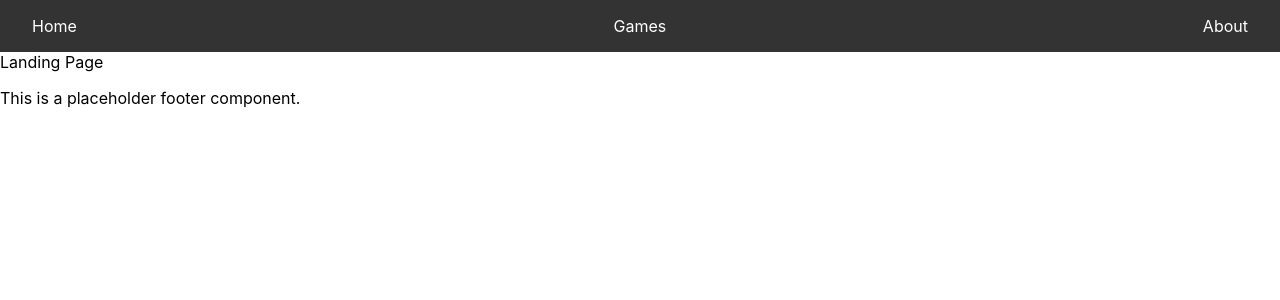
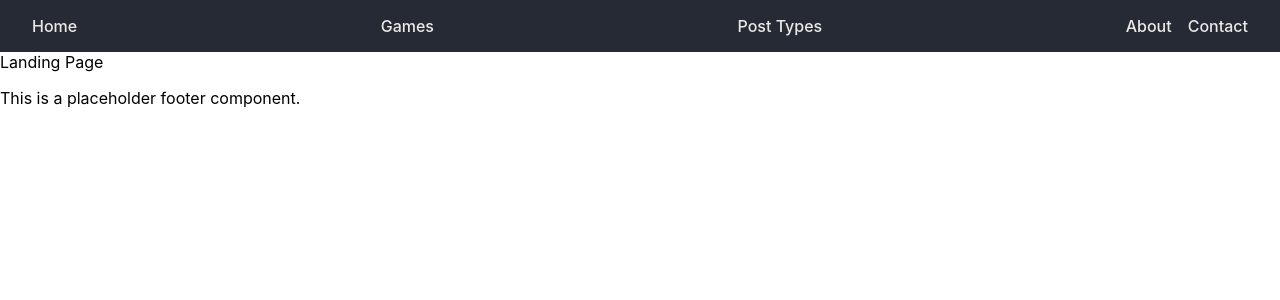
Before and after one commit to AnthonyMillerGit/DeadCCGRevival, a React (Create React App) app in the folder frontend/: page / in a window 1280 px wide. Shown: the top 300 px of the page. Built offline with nearby package versions, Linux system fonts and the light colour scheme.

Commit message:
add navbar styling

```diff
--- a/frontend/src/components/Navbar/Navbar.js
+++ b/frontend/src/components/Navbar/Navbar.js
@@ -1,13 +1,31 @@
-import React from 'react';
+import React, { useState } from 'react';
 import { Link } from 'react-router-dom';
-import { NavbarContainer, NavbarItem } from './Navbar.styles';
+import { NavbarContainer, NavbarItem, NavbarItemsContainer, DropdownMenu, DropdownItem } from './Navbar.styles';
 
 function Navbar() {
+  const [isDropdownOpen, setDropdownOpen] = useState(false);
+
   return (
     <NavbarContainer>
       <NavbarItem as={Link} to="/">Home</NavbarItem>
       <NavbarItem as={Link} to="/games">Games</NavbarItem>
-      <NavbarItem as={Link} to="/about">About</NavbarItem>
+      <div
+        onMouseEnter={() => setDropdownOpen(true)}
+        onMouseLeave={() => setDropdownOpen(false)}
+      >
+        <NavbarItem>Post Types</NavbarItem>
+        {isDropdownOpen && (
+          <DropdownMenu>
+            <DropdownItem as={Link} to="/post-types/card-review">Card Review</DropdownItem>
+            <DropdownItem as={Link} to="/post-types/deck-tech">Deck Tech</DropdownItem>
+            <DropdownItem as={Link} to="/post-types/new-cards">New Cards</DropdownItem>
+          </DropdownMenu>
+        )}
+      </div>
+      <NavbarItemsContainer>
+        <NavbarItem as={Link} to="/about">About</NavbarItem>
+        <NavbarItem as={Link} to="/contact">Contact</NavbarItem>
+      </NavbarItemsContainer>
     </NavbarContainer>
   );
 }
--- a/frontend/src/components/Navbar/Navbar.styles.js
+++ b/frontend/src/components/Navbar/Navbar.styles.js
@@ -3,17 +3,46 @@ import styled from 'styled-components';
 export const NavbarContainer = styled.nav`
   display: flex;
   justify-content: space-between;
-  padding: 1rem;
-  background-color: #333;
-  color: white;
+  align-items: center;
+  padding: 1rem 2rem;
+  background-color: #252A34;
+  color: #EAEAEA;
+`;
+
+export const NavbarItemsContainer = styled.div`
+  display: flex;
+  align-items: center;
+  gap: 1rem;
 `;
 
 export const NavbarItem = styled.a`
-  color: white;
+  color: #EAEAEA;
   text-decoration: none;
-  margin: 0 1rem;
+  font-size: 1rem;
+  font-weight: 500;
+  transition: color 0.3s ease;
 
   &:hover {
-    text-decoration: underline;
+    color: #08D9D6;
   }
 `;
+
+export const DropdownMenu = styled.div`
+  position: absolute;
+  background-color: #252A34;
+  padding: 0.5rem;
+  border-radius: 5px;
+  box-shadow: 0 4px 8px rgba(0, 0, 0, 0.1);
+`;
+
+export const DropdownItem = styled.a`
+  color: #EAEAEA;
+  text-decoration: none;
+  padding: 0.5rem;
+  display: block;
+  transition: color 0.3s ease;
+
+  &:hover {
+    color: #FF2E63;
+  }
+`;
```
